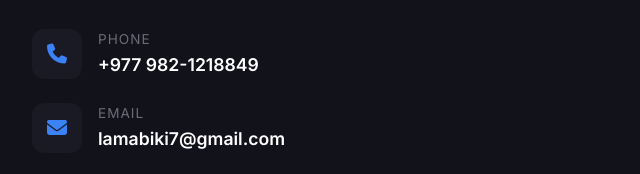
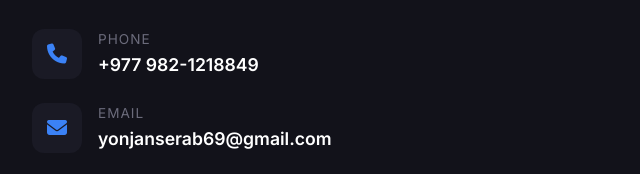
Before and after one commit to yonjanserab69/serabportfolio, a plain HTML site: page index.html in a window 1280 px wide. Shown: the part 5888-6062 px from the top of the page, 0-640 px from the left. Drawn offline with nearby package versions, Linux system fonts and the light colour scheme.

Commit message:
Updated portfolio content

```diff
--- a/index.html
+++ b/index.html
@@ -487,13 +487,13 @@
                             </div>
                         </a>
 
-                        <a href="mailto:lamabiki7@gmail.com" class="contact-item">
+                        <a href="mailto:yonjanserab69@gmail.com" class="contact-item">
                             <div class="contact-icon">
                                 <i class="fas fa-envelope"></i>
                             </div>
                             <div class="contact-text">
                                 <span class="label">Email</span>
-                                <span class="value">lamabiki7@gmail.com</span>
+                                <span class="value">yonjanserab69@gmail.com</span>
                             </div>
                         </a>
 
```
